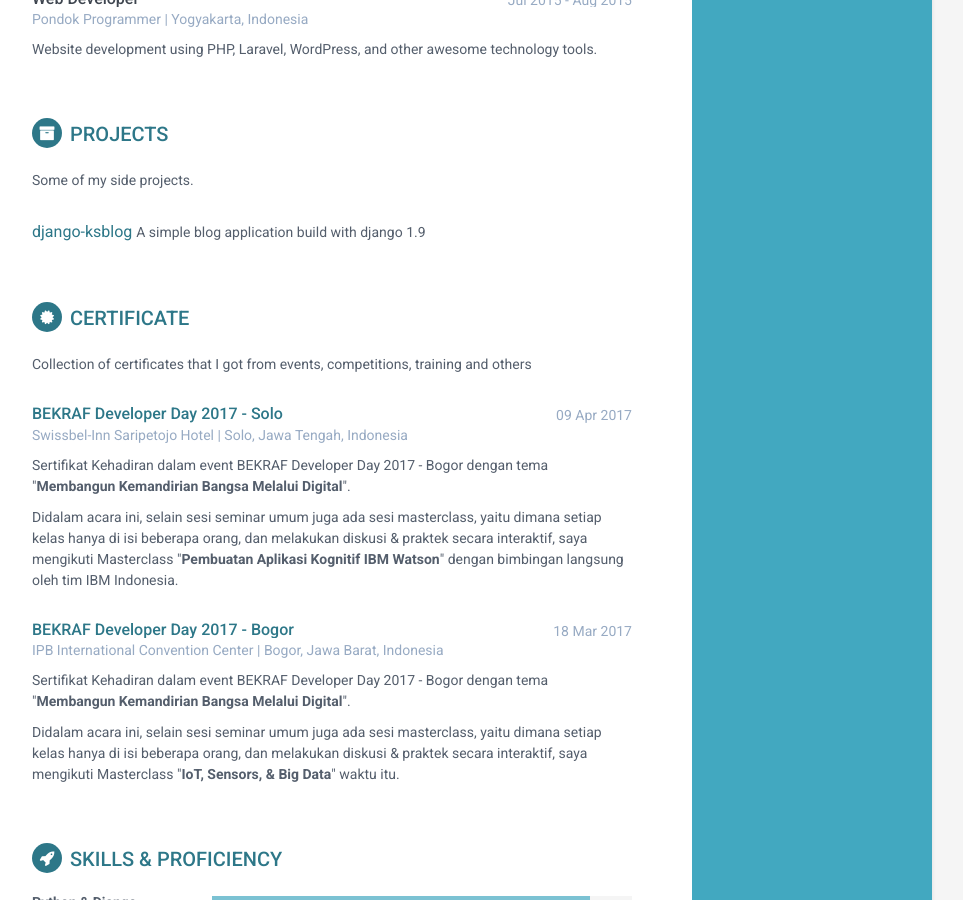
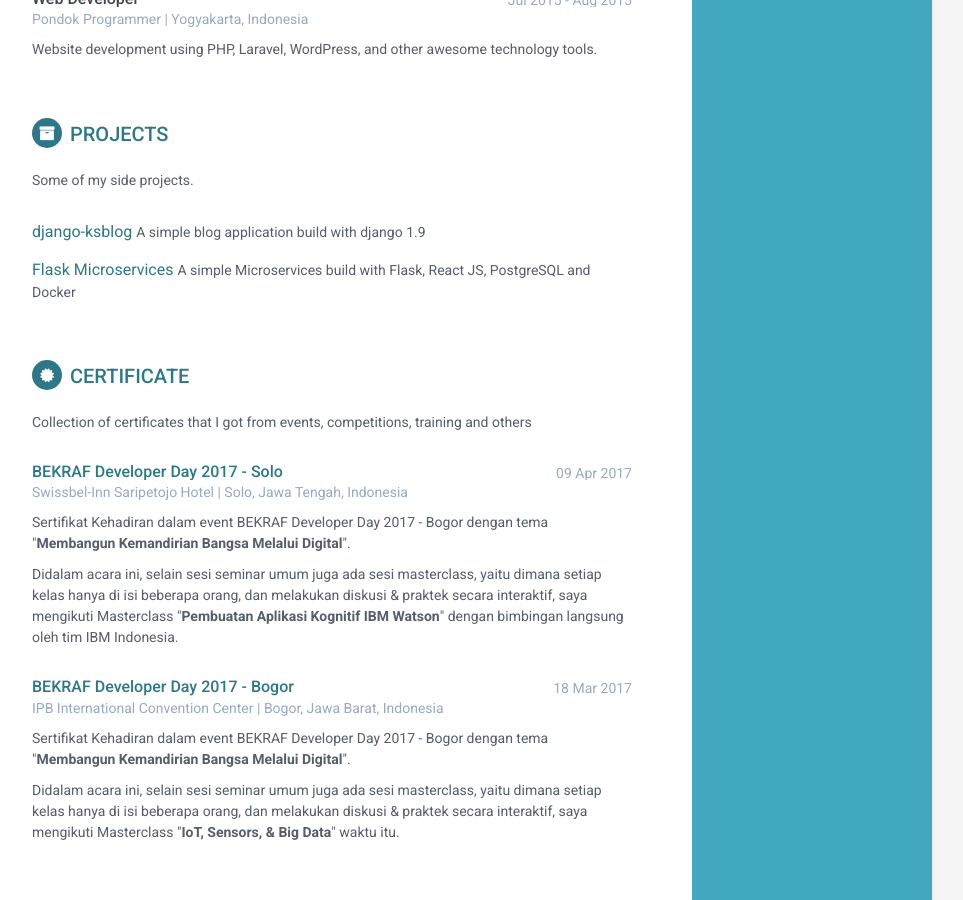
Before and after one commit to repodevs/repodevs.github.io, a Jekyll site: the page built from resume.html, in a window 1280 px wide and 900 px high, scrolled down 1481 px. Shown: the whole window, without its empty margins (188-1151 px from the left). Built offline with Jekyll 4.4.1, drawn with Linux system fonts in a browser that asks for light colours.

Commit message:
update projects

```diff
--- a/_includes/cv/projects.html
+++ b/_includes/cv/projects.html
@@ -9,4 +9,10 @@
                     </span>
                     <span class="project-tagline">A simple blog application build with django 1.9</span>
                 </div><!--//item-->
+                <div class="item">
+                    <span class="project-title">
+                      <a href="https://github.com/repodevs/flask-microservices-main" target="_blank" rel="nofollow">Flask Microservices</a>
+                    </span>
+                    <span class="project-tagline">A simple Microservices build with Flask, React JS, PostgreSQL and Docker</span>
+                </div><!--//item-->
             </section><!--//section-->
```
